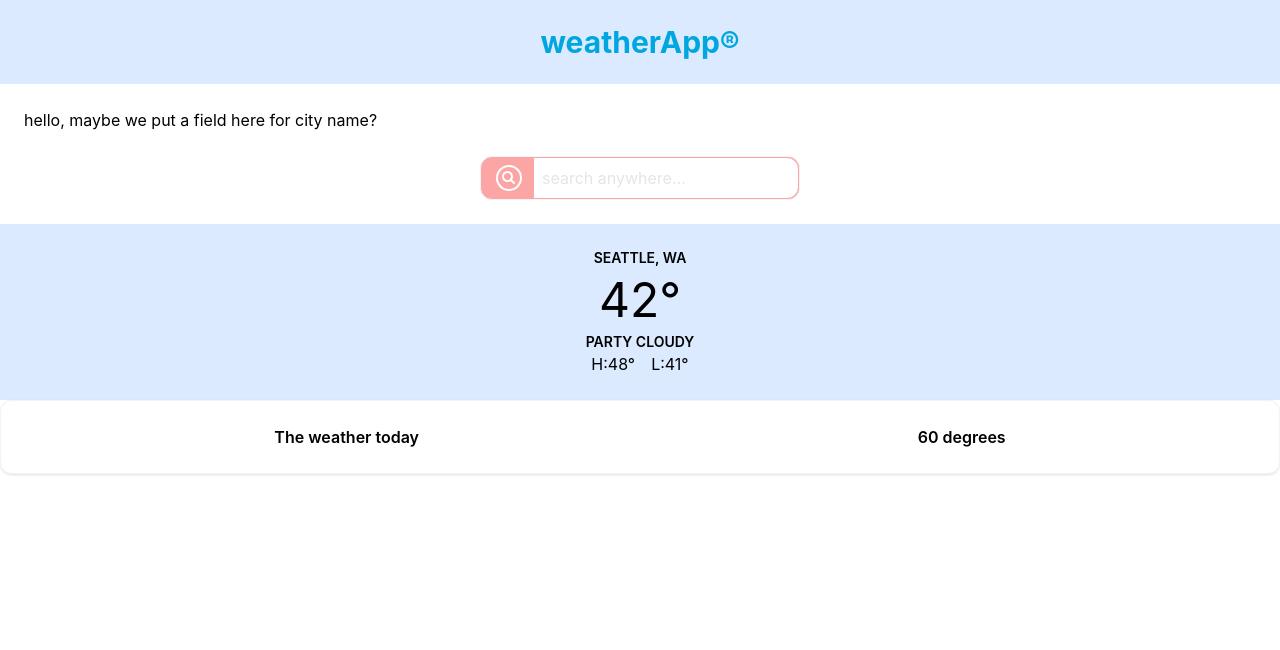
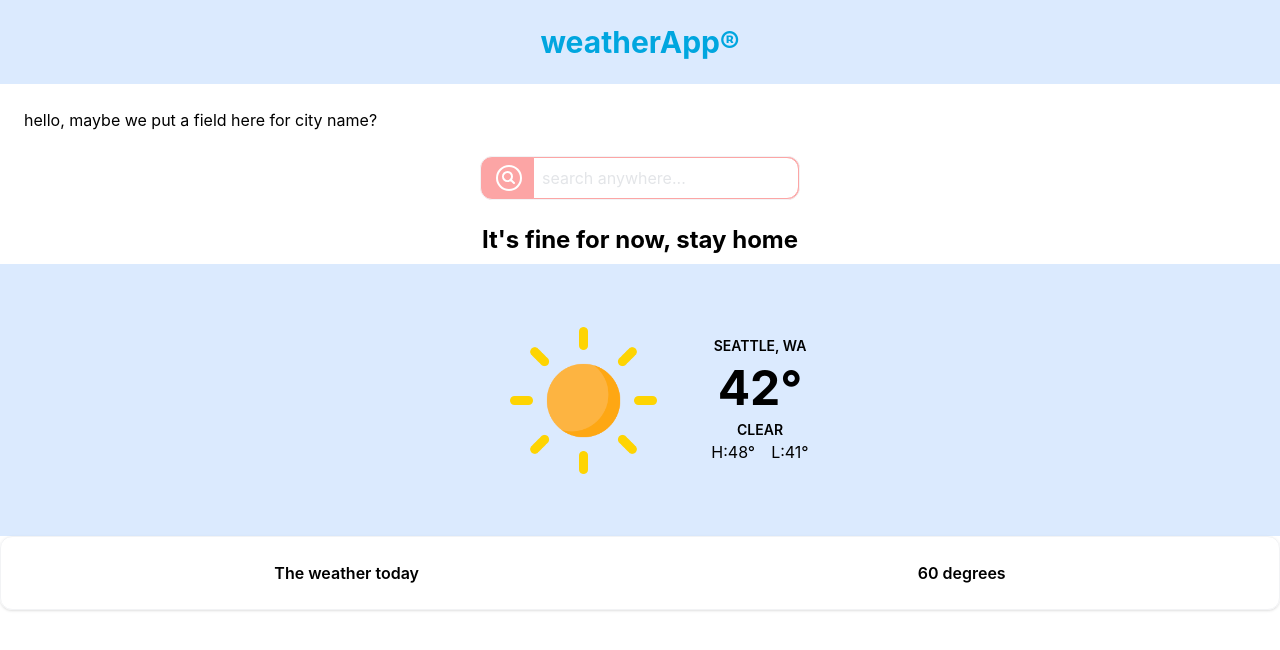
Before and after one commit to tetrageist/WeatherApp, a React (Create React App) app: page / in a window 1280 px wide. Shown: the top 650 px of the page. Built offline with nearby package versions, Linux system fonts and the light colour scheme.

Commit message:
made somedivs and tried to clean things up

```diff
--- a/src/components/Display.js
+++ b/src/components/Display.js
@@ -1,19 +1,28 @@
 import React from "react";
+import weather from "../images/clear.png";
 
 const Display = () => {
   return (
+    <div>
+      <p className="text-2xl text-center font-bold pb-2">
+        It's fine for now, stay home
+      </p>
       <div className="flex justify-center items-center bg-blue-100 p-6">
+        <div className="flex items-center">
           <div>
+            <img src={weather} alt="weather img" />
+          </div>
+          <div className="ml-4">
             <p className="text-center text-sm uppercase font-semibold pb-2">
               Seattle, WA
             </p>
-        <p className="text-5xl text-center pb-2">42°</p>
-        <p className="text-center text-sm uppercase font-semibold">
-          Party Cloudy
-        </p>
+            <p className="text-5xl font-bold text-center pb-2">42°</p>
+            <p className="text-center text-sm uppercase font-semibold">Clear</p>
             <div className="flex gap-4 justify-center">
               <p>H:48°</p>
               <p>L:41°</p>
+            </div>
+          </div>
         </div>
       </div>
     </div>
```
Also changed, not shown: data/commentData.js (+10 -10 lines), src/components/Location.js (+4 -4 lines). Lines whose indentation alone changed are shown as unchanged.
